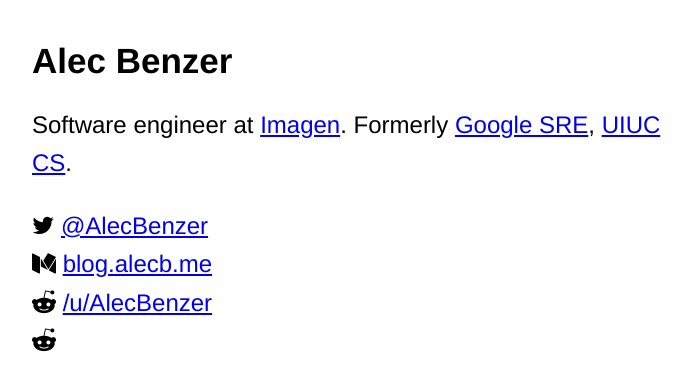
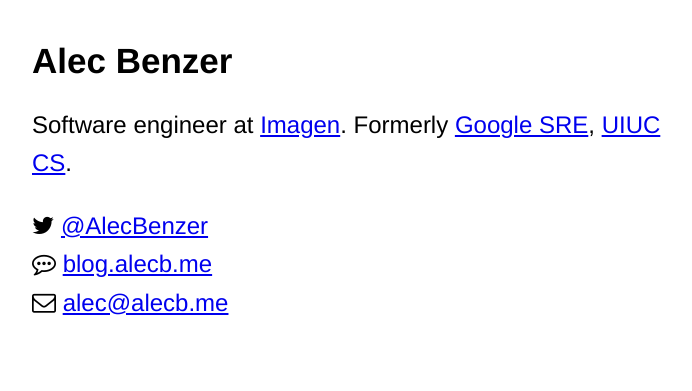
Before and after one commit to AlecBenzer/alecbenzer.github.com, a Jekyll site: the page built from index.md, in a window 1280 px wide. Shown: the top 391 px of the page, without its empty margins (288-980 px from the left). Built offline with Jekyll 4.4.1, drawn with Linux system fonts in a browser that asks for light colours.

Commit message:
Remove reddit, add email

```diff
--- a/index.md
+++ b/index.md
@@ -8,8 +8,7 @@ Software engineer at [Imagen](https://imagen.ai). Formerly [Google SRE](https://
 
 <i class="fa fa-twitter" aria-hidden="true"></i>
 [@AlecBenzer](https://twitter.com/AlecBenzer)
-<i class="fa fa-medium" aria-hidden="true"></i>
+<i class="fa fa-commenting-o" aria-hidden="true"></i>
 [blog.alecb.me](https://blog.alecb.me)
-<i class="fa fa-reddit-alien" aria-hidden="true"></i>
-[/u/AlecBenzer](https://reddit.com/u/AlecBenzer)
-<i class="fa fa-reddit-alien" aria-hidden="true"></i>
+<i class="fa fa-envelope-o" aria-hidden="true"></i>
+[alec@alecb.me](mailto:alec@alecb.me)
```
